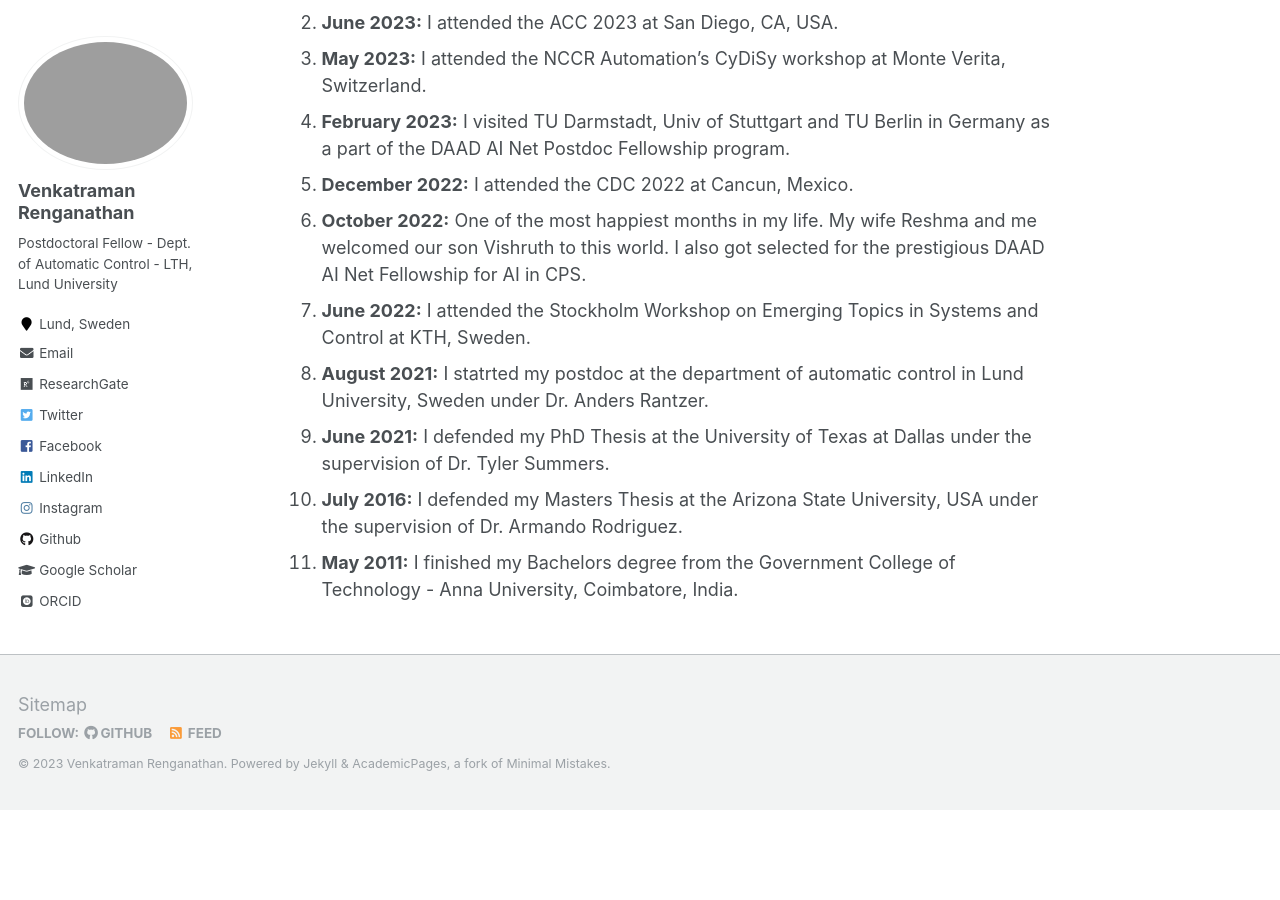
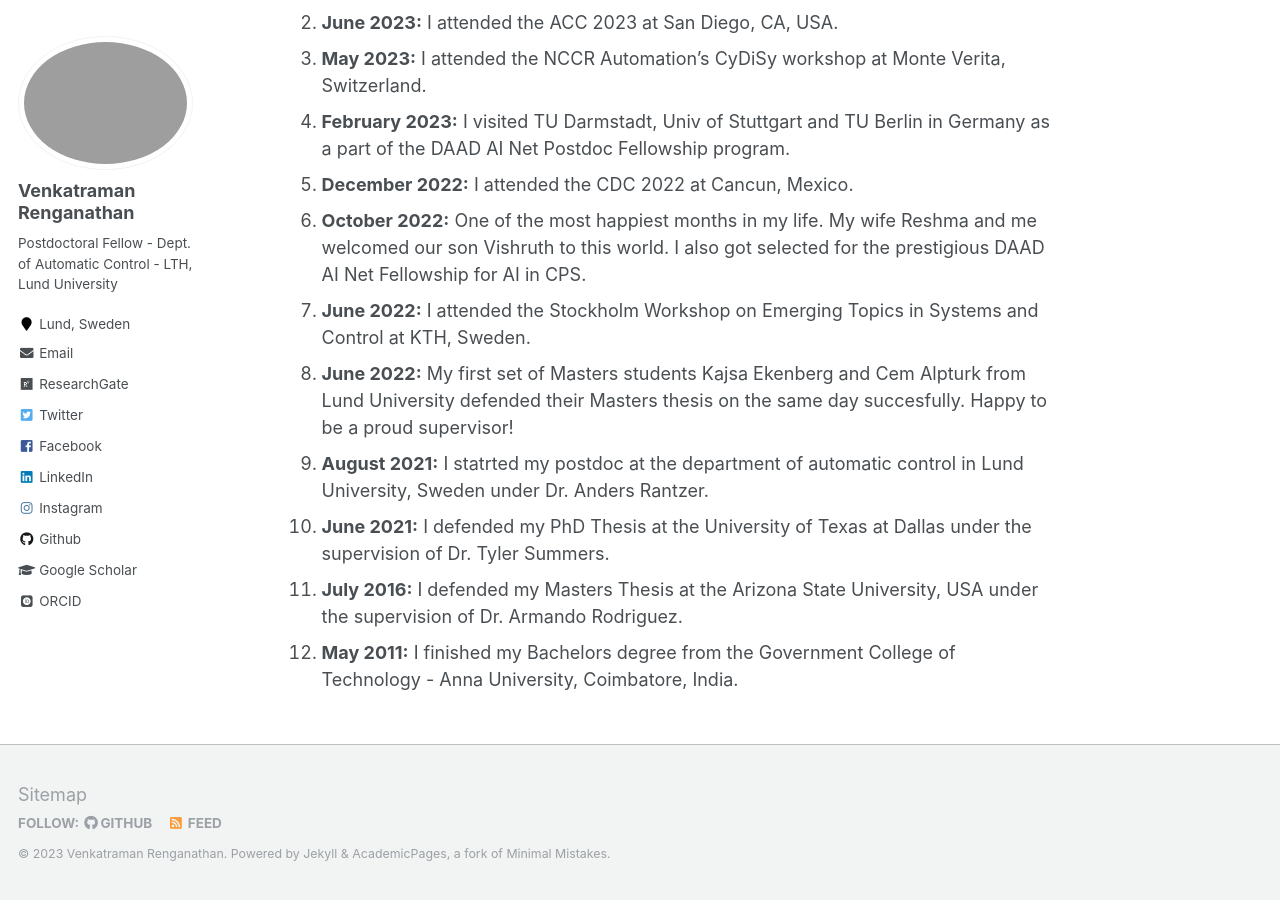
Before and after one commit to venkatramanrenganathan/venkatramanrenganathan.github.io, a Jekyll site: the page built from _pages/about.md, in a window 1280 px wide and 900 px high, scrolled down 561 px. Built offline with Jekyll 4.4.1, drawn with Linux system fonts in a browser that asks for light colours; some web fonts are replaced; before the commit the page ends 1371 px from its top, so only the background shows below that.

Commit message:
Update about.md

```diff
--- a/_pages/about.md
+++ b/_pages/about.md
@@ -18,6 +18,7 @@ I am a postdoctoral researcher at the [Department of Automatic Control](https://
 1. **December 2022:** I attended the CDC 2022 at Cancun, Mexico.
 1. **October 2022:** One of the most happiest months in my life. My wife Reshma and me welcomed our son Vishruth to this world. I also got selected for the prestigious DAAD AI Net Fellowship for AI in CPS.
 1. **June 2022:** I attended the Stockholm Workshop on Emerging Topics in Systems and Control at KTH, Sweden.
+1. **June 2022:** My first set of Masters students Kajsa Ekenberg and Cem Alpturk from Lund University defended their Masters thesis on the same day succesfully. Happy to be a proud supervisor!
 1. **August 2021:** I statrted my postdoc at the department of automatic control in Lund University, Sweden under Dr. Anders Rantzer.
 1. **June 2021:** I defended my PhD Thesis at the University of Texas at Dallas under the supervision of Dr. Tyler Summers.
 1. **July 2016:** I defended my Masters Thesis at the Arizona State University, USA under the supervision of Dr. Armando Rodriguez.
```
